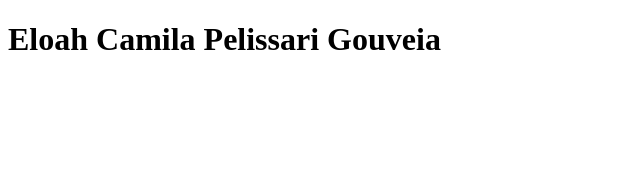
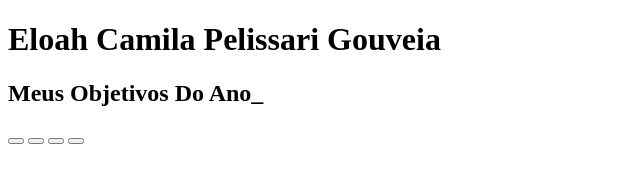
Before and after one commit to eloahpelissari/programacaoeloah, a plain HTML site: page index.html in a window 1280 px wide. Shown: the whole page, without its empty margins (0-640 px from the left). Drawn offline with Linux system fonts and the light colour scheme.

Commit message:
ndjdvjdjv sz

```diff
--- a/index.html
+++ b/index.html
@@ -3,9 +3,18 @@
 <head>
     <meta charset="UTF-8">
     <meta name="viewport" content="width=device-width, initial-scale=1.0">
-    <title>Document</title>
+    <title>meus objetivos do ano</title>
 </head>
 <body>
  <h1>Eloah Camila Pelissari Gouveia</h1>
+ <section class="conteudo-principal"></section>
+ <h2 class="titulo-principal">Meus Objetivos Do Ano_</h2>
+ <div class="botoes">
+<button class="botao"></button>
+<button class="botao"></button>
+<button class="botao"></button>
+<button class="botao"></button>
+
+ </div>
 </body>
 </html>
```
